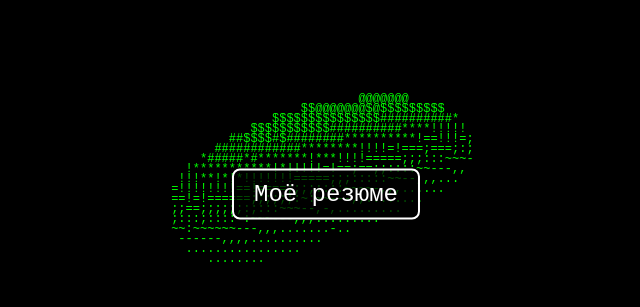
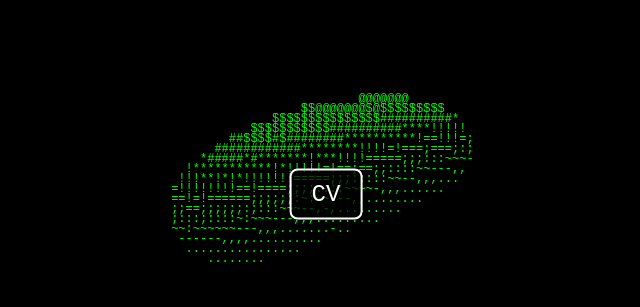
Before and after one commit to LainDev1337/MyWebsiteRepo, a plain HTML site: page index.html in a window 1280 px wide. Shown: the part 206-513 px from the top of the page, without its empty margins (314-954 px from the left). Drawn offline with Linux system fonts and the light colour scheme.

```diff
--- a/index.html
+++ b/index.html
@@ -41,7 +41,7 @@
 </head>
 <body>
   <pre id="donut"></pre>
-  <a href="resume.html">Моё резюме</a>
+  <a href="resume.html">CV</a>
   <script>
     const pre = document.getElementById('donut');
     let A = 1, B = 1;
```
Also changed, not shown: 1 other file.
